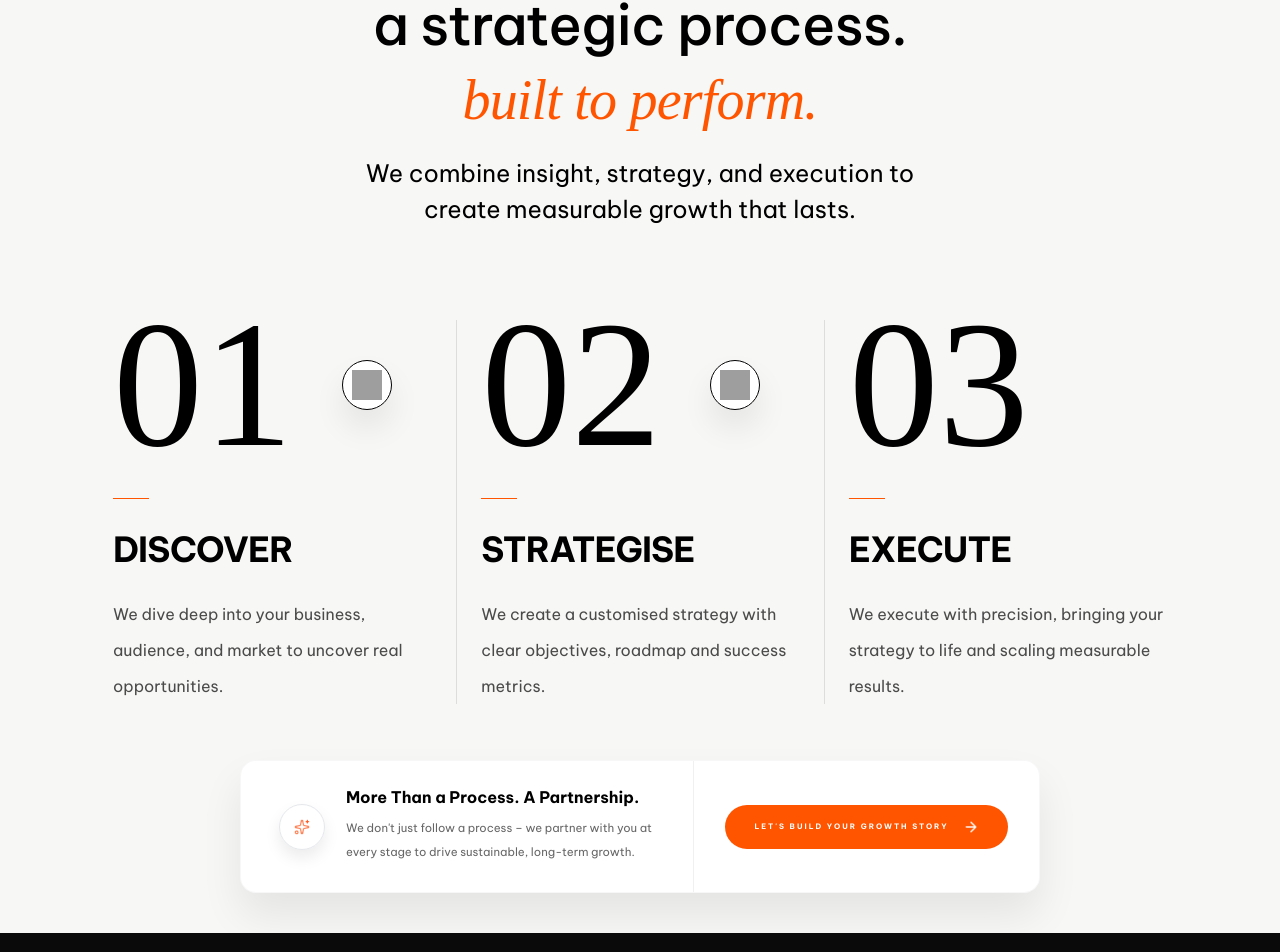
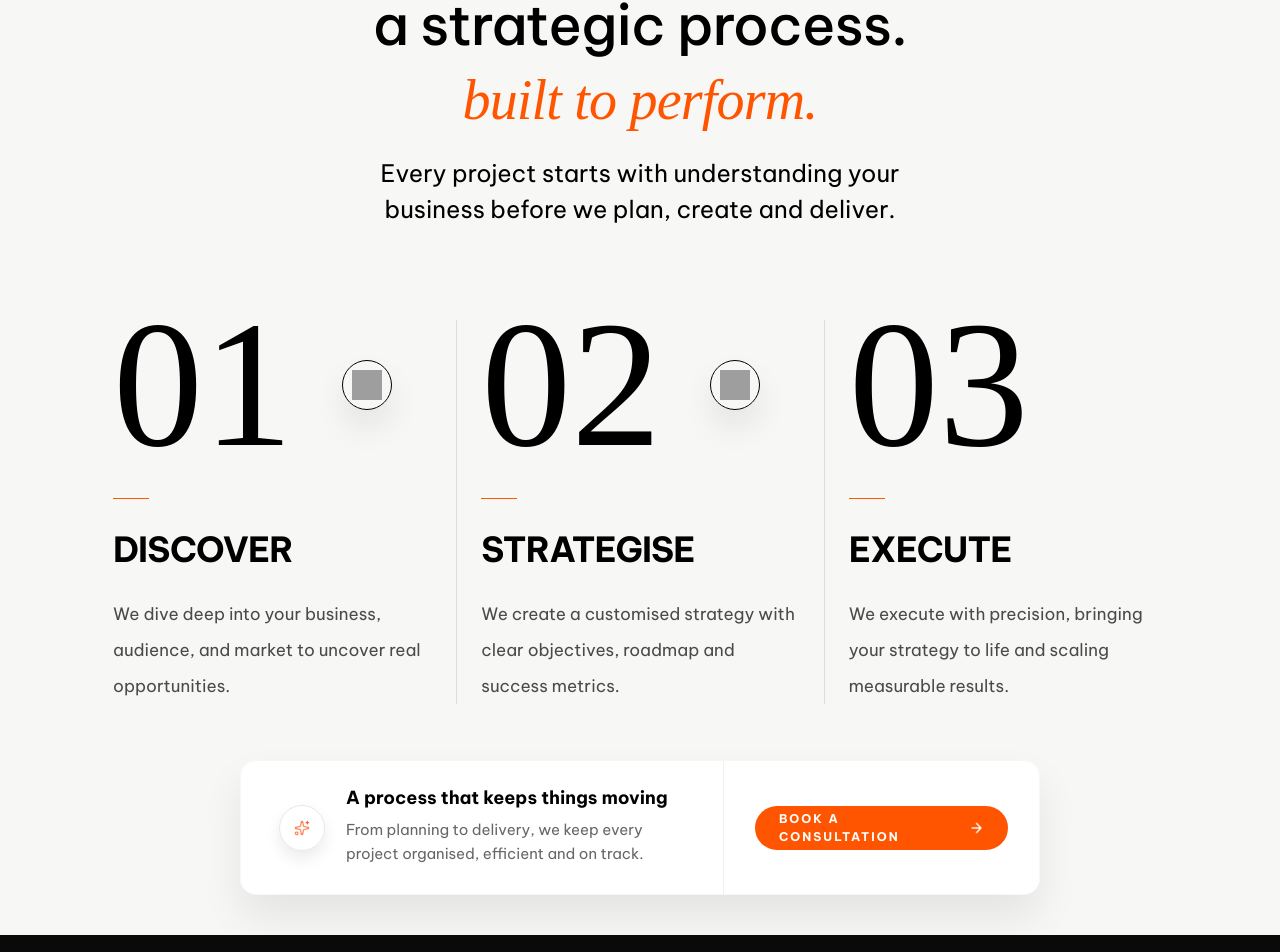
Before and after one commit to Aftab-Ahmed-Soomro/USS-web, a Next.js app: page / in a window 1280 px wide. Shown: the part 4140-5092 px from the top of the page. Built offline with nearby package versions, Linux system fonts and the light colour scheme.

Commit message:
feat: add Strategic and FinalCta sections with motion components to homepage

```diff
--- a/app/page.tsx
+++ b/app/page.tsx
@@ -89,9 +89,8 @@ function Strategic() {
 
           {/* Supporting copy */}
           <FadeUp delay={0.2}>
-            <p className="mx-auto mt-[32px] max-w-[550px] text-[17px] sm:text-[24px] font-normal leading-[-1%]">
-              We combine insight, strategy, and execution to create measurable growth that
-              lasts.
+            <p className="mx-auto mt-[32px] max-w-[580px] text-[17px] sm:text-[24px] font-normal leading-[-1%]">
+              Every project starts with understanding your business before we plan, create and deliver.
             </p>
           </FadeUp>
         </div>
@@ -113,7 +112,7 @@ function Strategic() {
                     {step.number}
                   </span>
                   {step.icon && (
-                    <span className="grid border mr-10 border-black size-[50px] shrink-0 place-items-center rounded-full bg-white text-[22px] font-normal text-[#ff5500] shadow-[0_18px_32px_rgba(0,0,0,0.08)]">
+                    <span className="grid border mr-10 border-black size-[50px] shrink-0 place-items-center rounded-full text-[22px] font-normal text-[#ff5500] shadow-[0_18px_32px_rgba(0,0,0,0.08)]">
                       <img className="size-[30px]" src={step.icon} alt="" />
                     </span>
                   )}
@@ -122,7 +121,7 @@ function Strategic() {
                 <h3 className="mt-[33px] text-[24px] sm:text-[34.6px] font-bold leading-none tracking-[-0.85px]">
                   {step.title}
                 </h3>
-                <p className="mt-[30px] max-w-[400px] text-[16px] font-normal leading-[36px] text-black/70">
+                <p className="mt-[30px] max-w-[400px] text-[16px] sm:text-[17px] font-normal leading-[36px] text-black/70">
                   {step.copy}
                 </p>
               </article>
@@ -132,27 +131,26 @@ function Strategic() {
 
         {/* Partnership card — zoom-in feels more like a "highlight" than a fade */}
         <ScaleIn delay={0.1} startScale={0.94}>
-          <div className="mx-auto mt-[56px] grid max-w-[800px] overflow-hidden rounded-[16px] border border-black/[0.03] bg-white shadow-[0_22px_42px_rgba(0,0,0,0.08)] md:min-h-[110px] md:grid-cols-[452px_1fr]">
+          <div className="mx-auto mt-[56px] grid max-w-[800px] overflow-hidden rounded-[16px] border border-black/[0.03] bg-white shadow-[0_22px_42px_rgba(0,0,0,0.08)] md:min-h-[110px] md:grid-cols-[482px_1fr]">
             <div className="flex items-center gap-[21px] px-8 py-7 md:px-[38px]">
               <span className="grid size-[46px] shrink-0 place-items-center border border-gray-200 p-3.5 rounded-full text-[22px] font-normal text-white shadow-[0_8px_16px_rgba(0,0,0,0.08)]">
                 <img src="/assets/star.png" alt="" />
               </span>
               <div>
-                <h3 className="text-[14px] sm:text-[16px] font-bold leading-none">
-                  More Than a Process. A Partnership.
+                <h3 className="text-[14px] sm:text-[18px] font-bold leading-none">
+                  A process that keeps things moving
                 </h3>
-                <p className="mt-[11px] max-w-[350px] text-[11.5px] leading-[24px] text-black/60">
-                  We don&apos;t just follow a process &ndash; we partner with you at every
-                  stage to drive sustainable, long-term growth.
+                <p className="mt-[11px] max-w-[420px] text-[11.5px] sm:text-[15px] leading-[24px] text-black/60">
+                  From planning to delivery, we keep every project organised, efficient and on track.
                 </p>
               </div>
             </div>
             <div className="flex items-center border-t border-black/[0.06] px-8 py-7 md:border-l md:border-t-0 md:px-[31px]">
               <a
                 href="#contact"
-                className="inline-flex h-11 w-full max-w-[300px] items-center justify-center rounded-full bg-[#ff5500] px-6 text-[7.5px] font-semibold uppercase tracking-[2px] text-white transition hover:bg-[#ff6b1f]"
+                className="inline-flex h-11 w-full max-w-[300px] items-center justify-center rounded-full bg-[#ff5500] px-6 text-[12px] font-semibold uppercase tracking-[2px] text-white transition hover:bg-[#ff6b1f]"
               >
-                Let&apos;s Build Your Growth Story
+                Book a Consultation
                 <span className="ml-[14px] text-[14px] leading-none">
                   <img className="size-[16px]" src="/assets/smallRightArrow.png" alt="" />
                 </span>
```
